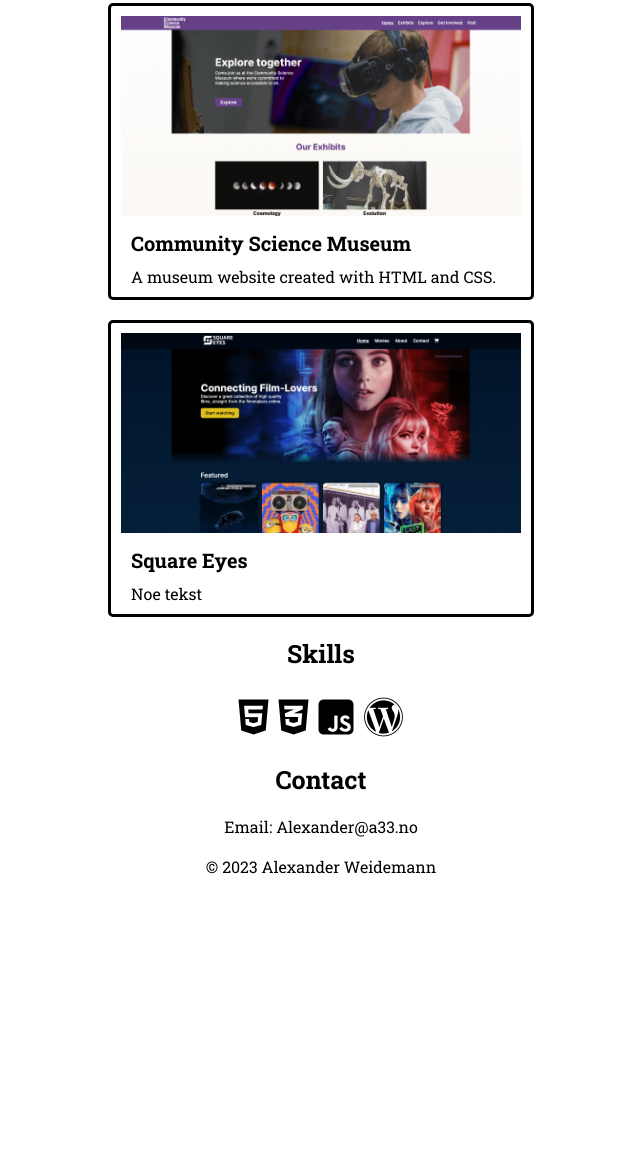
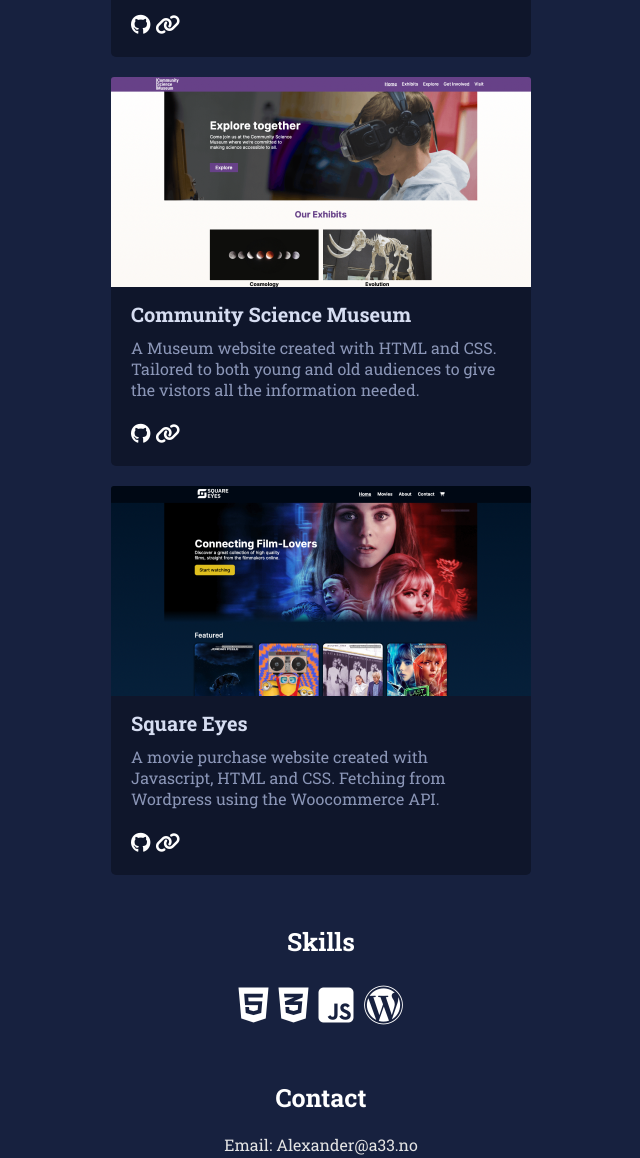
Before and after one commit to Zaracki/Portfolio, a plain HTML site: page index.html in a window 1280 px wide. Shown: the part 711-1869 px from the top of the page, without its empty margins (319-959 px from the left). Before the commit the page ends 1598 px from the top, so only its background shows below. Drawn offline with Linux system fonts and the light colour scheme.

Commit message:
fixing color

```diff
--- a/index.html
+++ b/index.html
@@ -12,12 +12,12 @@
 </head>
 <body>
   <header>
-    <img src="/images/Frame 6.png">
+    <img src="/images/Frame 7.png">
   </header>
   <main>
     <section class="about-section">
       <h1>Front-end developer</h1>
-      <p>My names i Alexander Weidemann and I am a Front-end developer and UI designer. I have over eight years experience in sales and services with a certificate of apprenticeship</p>
+      <p>My name is Alexander Weidemann and I am a Front-end developer and UI designer. I have over eight years experience in sales and services with a certificate of apprenticeship</p>
     </section>
     <section class="projects-section">
       <h2>My projects</h2>
@@ -37,10 +37,10 @@
           <img src="/images/Frame 5-2.png">
           <div class="card-info">
             <h3>Community Science Museum</h3>
-            <p>A museum website created with HTML and CSS.</p>
-            <div>
-              <a></a>
-              <a></a>
+            <p>A Museum website created with HTML and CSS. Tailored to both young and old audiences to give the vistors all the information needed.</p>
+            <div class="icon-links">
+              <a><i class="fa-brands fa-github"></i></a>
+              <a href="https://cinebite.netlify.app"><i class="fa-solid fa-link"></i></a>
             </div>
           </div>
         </div>
@@ -48,10 +48,10 @@
           <img src="/images/Frame 5-3.png">
           <div class="card-info">
             <h3>Square Eyes</h3>
-            <p>Noe tekst</p>
-            <div>
-              <a></a>
-              <a></a>
+            <p>A movie purchase website created with Javascript, HTML and CSS. Fetching from Wordpress using the Woocommerce API.</p>
+            <div class="icon-links">
+              <a><i class="fa-brands fa-github"></i></a>
+              <a href="https://cinebite.netlify.app"><i class="fa-solid fa-link"></i></a>
             </div>
           </div>
         </div>
--- a/style.css
+++ b/style.css
@@ -8,6 +8,8 @@ body {
   display: block;
   position: relative;
   min-height: 100vh;
+  background-color: #17213F;
+  color: #ffffff;
 }
 
 main,
@@ -22,7 +24,7 @@ footer {
 p {
   font-size: 16px;
   font-weight: 400;
-
+  color: #E4E4E4;
 }
 
 
@@ -33,23 +35,22 @@ h1 {
 
 h2 {
   font-size: 25px;
+  margin: 50px 0px 20px 0px;
+
 }
 
 h3 {
   font-size: 20px;
   margin-bottom: 10px;
   font-weight: 700;
+  color: #D6DDF1;
 }
 
 header{
   text-align: center;
+  margin-bottom: 50px;
 }
 
-
-
-h2 {
-  margin: 20px 0px 20px 0px;
-}
 
 .about-section {
   text-align: center;
@@ -60,6 +61,7 @@ h2 {
   margin-top: 10px;
 }
 
+
 .card-wrap {
   display: flex;
   flex-direction: row;
@@ -68,15 +70,19 @@ h2 {
 }
 
 .card {
-  border: solid 3px #000000;
+  border: solid 0px;
   max-width: 420px;
   border-radius: 5px;
+  background-color: #0F162B;
+}
+
+.card p {
+  color: #8B96B7;
 }
 
 .card img {
   overflow: hidden;
-  max-width: 400px;
-  padding: 10px 10px 0px 10px;
+  border-radius: 3px 3px 0px 0px;
 }
 
 .card-info {
@@ -84,12 +90,12 @@ h2 {
 }
 
 .icon-links {
-  margin-top: 10px;
+  margin: 20px 0px 20px 0px;
   font-size: 20px;
 }
 
 .icon-links i {
-  color: #000000;
+  color: #ffffff;
   cursor: pointer;
 }
 
@@ -132,11 +138,9 @@ footer p {
   }
 
   .card,
+  .card img,
   .about-section {
     max-width: 320px;
   }
 
-  .card img {
-    max-width: 300px;
-  }
 }
```
Also changed, not shown: images/Frame 7.png (added).
